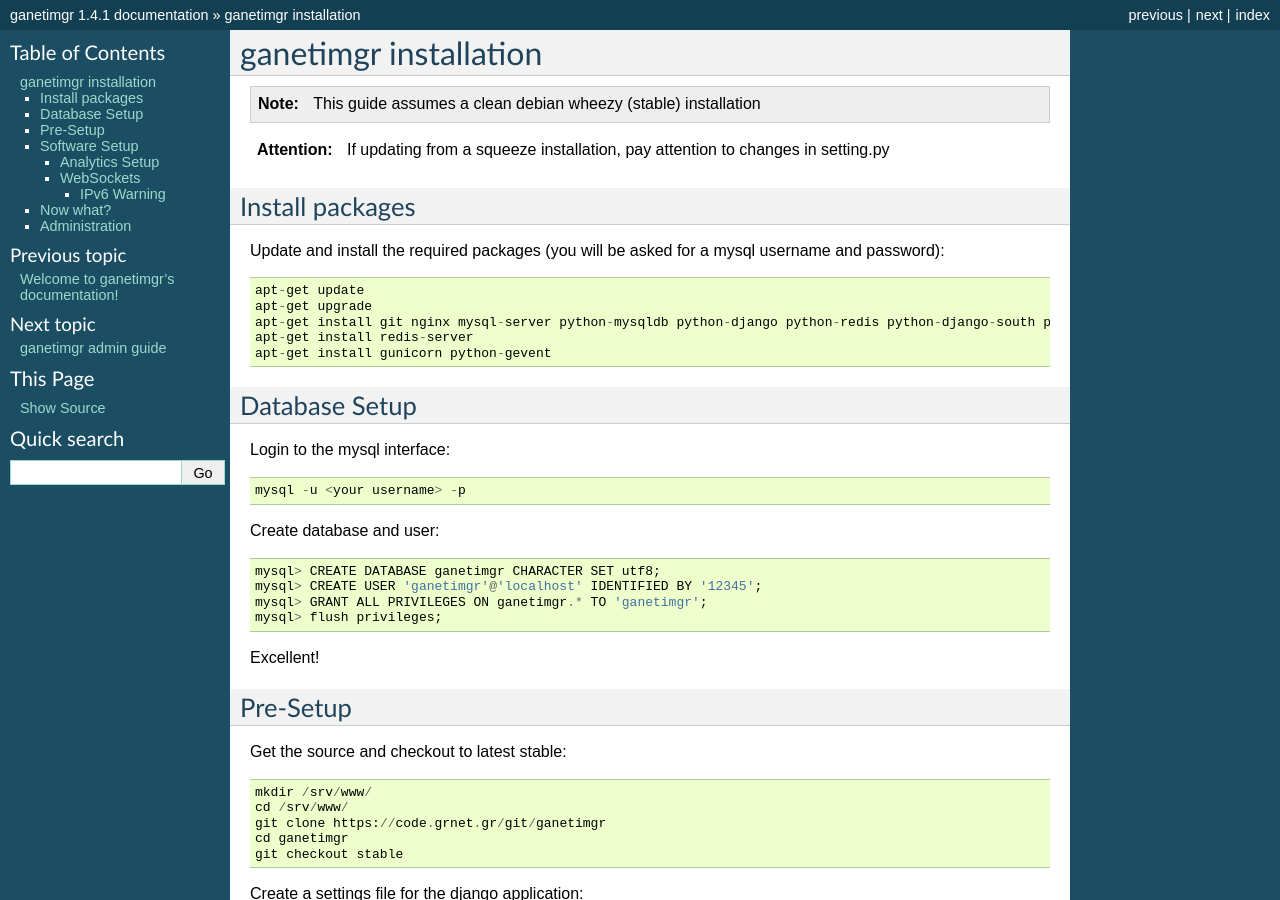
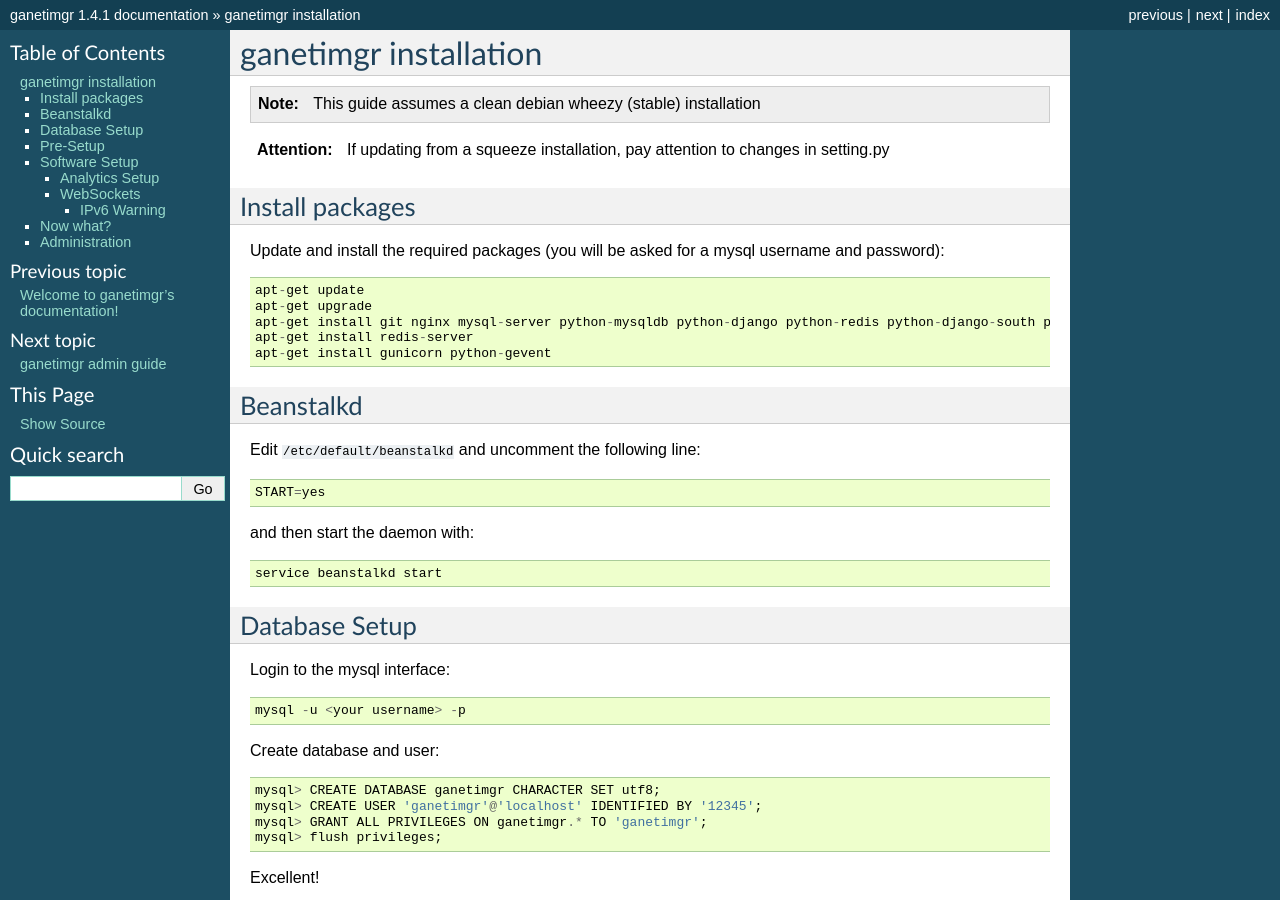
Before and after one commit to grnet/ganetimgr, a Sphinx documentation site: the page built from docs/source/install.rst, in a window 1280 px wide and 900 px high. Built offline with Sphinx 7.4.7, drawn with Linux system fonts in a browser that asks for light colours.

Commit message:
Insert beanstalkd instructions to install doc

```diff
--- a/docs/source/install.rst
+++ b/docs/source/install.rst
@@ -21,6 +21,19 @@
     apt-get install git nginx mysql-server python-mysqldb python-django python-redis python-django-south python-django-registration  python-paramiko python-simplejson python-daemon python-setproctitle python-pycurl python-recaptcha python-ipaddr beanstalkd
     apt-get install redis-server
     apt-get install gunicorn python-gevent
+
+
+Beanstalkd
+----------
+
+Edit ``/etc/default/beanstalkd`` and uncomment the following line::
+
+    START=yes
+
+and then start the daemon with::
+
+    service beanstalkd start
+
 
 Database Setup
 --------------
```
